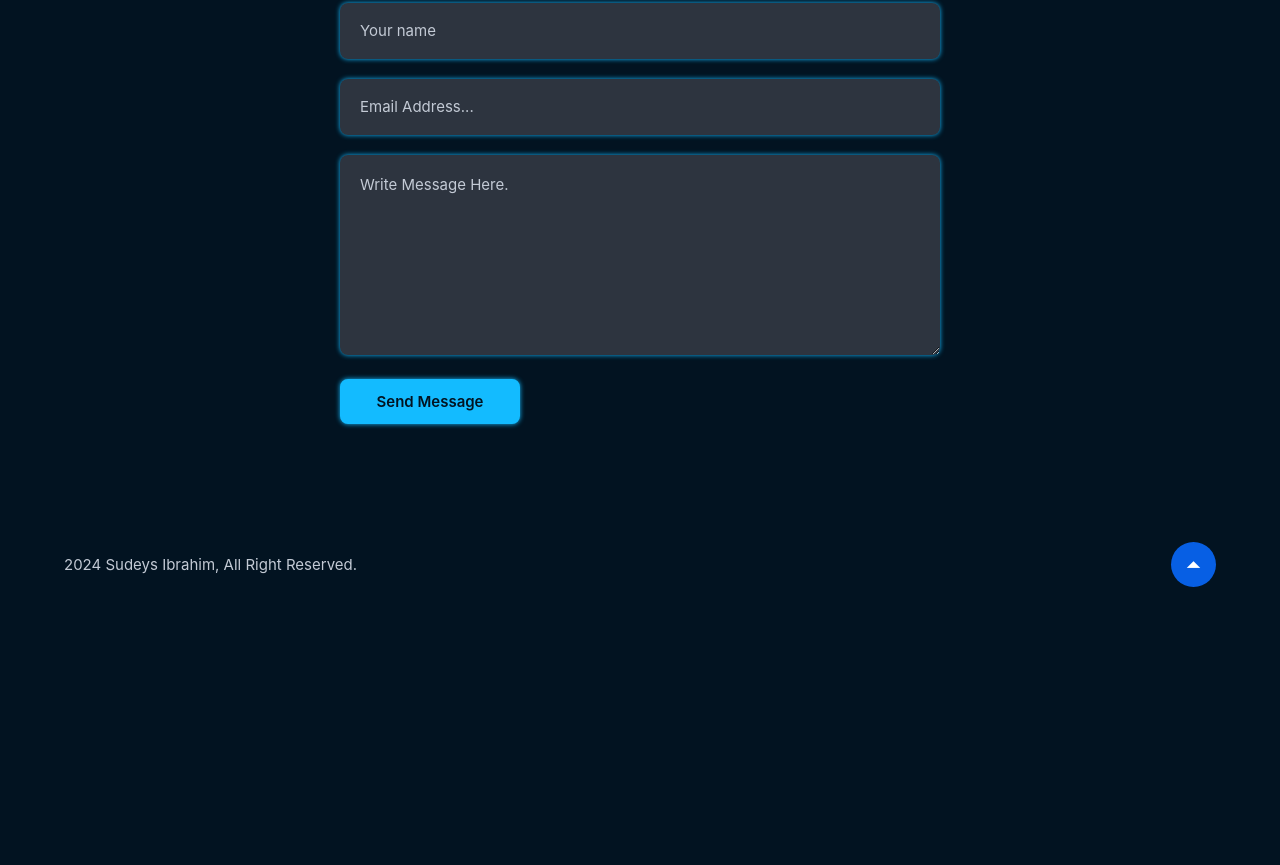
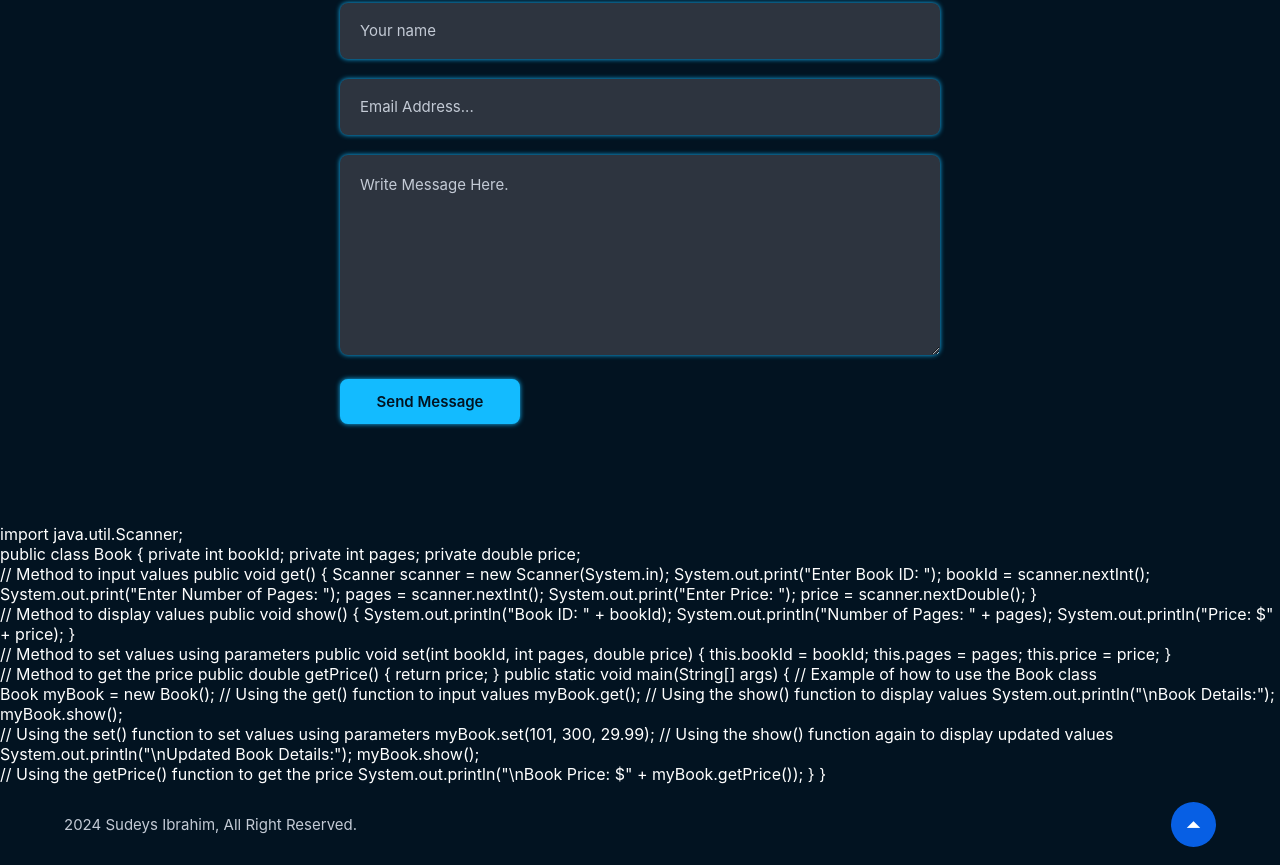
Before and after one commit to Sudiii1st/portfolio, a plain HTML site: page index.html in a window 1280 px wide. Shown: the part 2730-3595 px from the top of the page. Before the commit the page ends 3335 px from the top, so only its background shows below. Drawn offline with nearby package versions, Linux system fonts and the light colour scheme.

Commit message:
Update index.html

```diff
--- a/index.html
+++ b/index.html
@@ -230,7 +230,71 @@
     </form>
   </div>
 </section>
+<p>
+import java.util.Scanner;<br>
 
+public class Book {
+    private int bookId;
+    private int pages;
+    private double price;
+<br>
+    // Method to input values
+    public void get() {
+        Scanner scanner = new Scanner(System.in);
+
+        System.out.print("Enter Book ID: ");
+        bookId = scanner.nextInt();
+
+        System.out.print("Enter Number of Pages: ");
+        pages = scanner.nextInt();
+
+        System.out.print("Enter Price: ");
+        price = scanner.nextDouble();
+    }
+<br>
+    // Method to display values
+    public void show() {
+        System.out.println("Book ID: " + bookId);
+        System.out.println("Number of Pages: " + pages);
+        System.out.println("Price: $" + price);
+    }
+<br>
+    // Method to set values using parameters
+    public void set(int bookId, int pages, double price) {
+        this.bookId = bookId;
+        this.pages = pages;
+        this.price = price;
+    }
+<br>
+    // Method to get the price
+    public double getPrice() {
+        return price;
+    }
+
+    public static void main(String[] args) {
+        // Example of how to use the Book class
+<br>
+        Book myBook = new Book();
+
+        // Using the get() function to input values
+        myBook.get();
+
+        // Using the show() function to display values
+        System.out.println("\nBook Details:");
+        myBook.show();
+<br>
+        // Using the set() function to set values using parameters
+        myBook.set(101, 300, 29.99);
+
+        // Using the show() function again to display updated values
+        System.out.println("\nUpdated Book Details:");
+        myBook.show();
+<br>
+        // Using the getPrice() function to get the price
+        System.out.println("\nBook Price: $" + myBook.getPrice());
+    }
+}
+</p>
 <div class="footer">
   <div class="copyright">
     <p>2024 Sudeys Ibrahim, All Right Reserved.</p>
```
